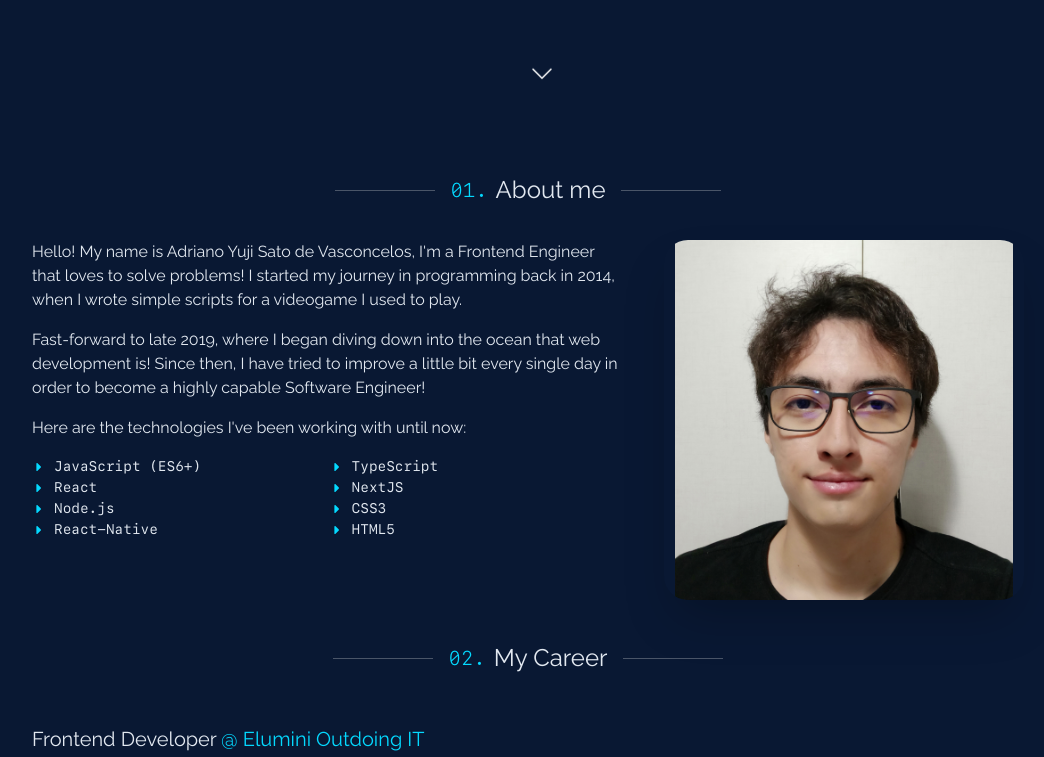
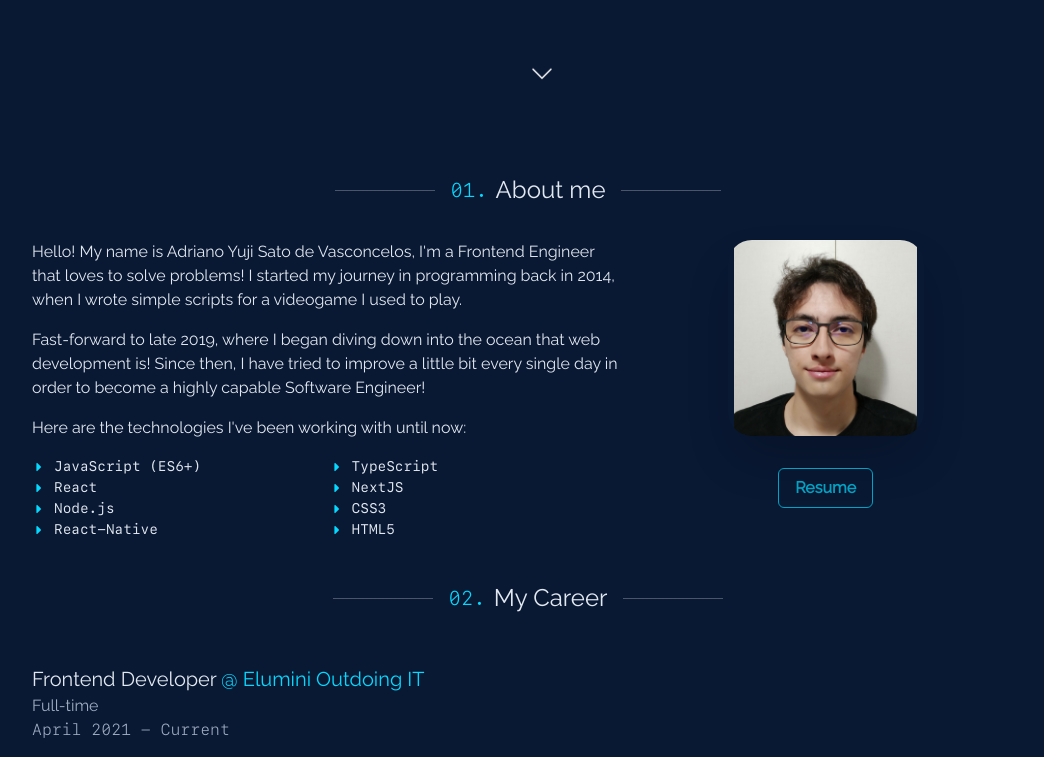
Before and after one commit to adrianoyuji/portfolio-v3, a Next.js app: page / in a window 1280 px wide. Shown: the part 648-1405 px from the top of the page, without its empty margins (112-1156 px from the left). Built offline with nearby package versions, Linux system fonts and the light colour scheme.

Commit message:
added gtm; added redume

```diff
--- a/components/About/About.tsx
+++ b/components/About/About.tsx
@@ -1,9 +1,10 @@
 import SectionNumber from "../SectionNumber/SectionNumber";
-import { Box, Text } from "@chakra-ui/react";
+import { Box, Text, Button } from "@chakra-ui/react";
 import Section from "components/Section";
 import React from "react";
 import { FaCaretRight } from "react-icons/fa";
 import Image from "next/image";
+import Link from "next/link";
 
 const TechStack: string[] = [
   "JavaScript (ES6+)",
@@ -57,16 +58,11 @@ const About = () => {
             ))}
           </Box>
         </Box>
-        <Box
-          flex="1"
-          display="flex"
-          flexDir="column"
-          alignItems={{ base: "center", md: "flex-end" }}
-        >
+        <Box flex="1" display="flex" flexDir="column" alignItems="center">
           <Box
             mt={{ base: "10", md: "0" }}
-            h={{ base: "256px", md: "360px" }}
-            w={{ base: "256px", md: "360px" }}
+            h={{ base: "256px", md: "196px" }}
+            w={{ base: "256px", md: "196px" }}
             position="relative"
             borderRadius="3xl"
             overflow="hidden"
@@ -85,6 +81,22 @@ const About = () => {
               title="Adriano Yuji Profile Picture"
             />
           </Box>
+
+          <Link
+            href="/files/Adriano Vasconcelos - CV [EN] Frontend Dev.pdf"
+            passHref
+          >
+            <Button
+              variant="outline"
+              colorScheme="cyan"
+              mt="8"
+              title="Check my resume/CV"
+              as="a"
+              target="_blank"
+            >
+              Resume
+            </Button>
+          </Link>
         </Box>
       </Box>
     </Section>
--- a/components/Header/Header.tsx
+++ b/components/Header/Header.tsx
@@ -28,7 +28,7 @@ const Header = ({ onOpenDrawer }: Props) => {
         scrollDirection === "down" ? "translate(0,-400px)" : "translate(0,0)"
       }
     >
-      <Section id="top" direction="row" as="div">
+      <Section id="header-container" direction="row" as="div">
         <Box w="100%" display="flex" flexDirection="row">
           <Logo />
           <NavBar onOpenDrawer={onOpenDrawer} />
--- a/pages/_app.tsx
+++ b/pages/_app.tsx
@@ -6,9 +6,20 @@ import "slick-carousel/slick/slick-theme.css";
 import type { AppProps } from "next/app";
 import { ChakraProvider } from "@chakra-ui/react";
 import theme from "styles/theme";
+import Script from "next/script";
 const MyApp = ({ Component, pageProps }: AppProps) => (
   <ChakraProvider theme={theme}>
     <Component {...pageProps} />
+    <Script
+      strategy="afterInteractive"
+      dangerouslySetInnerHTML={{
+        __html: `(function(w,d,s,l,i){w[l]=w[l]||[];w[l].push({'gtm.start':
+new Date().getTime(),event:'gtm.js'});var f=d.getElementsByTagName(s)[0],
+j=d.createElement(s),dl=l!='dataLayer'?'&l='+l:'';j.async=true;j.src=
+'https://www.googletagmanager.com/gtm.js?id='+i+dl;f.parentNode.insertBefore(j,f);
+})(window,document,'script','dataLayer','GTM-NFJSR29');`,
+      }}
+    />
   </ChakraProvider>
 );
 
--- /dev/null
+++ b/pages/_document.tsx
@@ -0,0 +1,21 @@
+import { Html, Head, Main, NextScript } from "next/document";
+
+export default function Document() {
+  return (
+    <Html>
+      <Head />
+      <body>
+        <noscript>
+          <iframe
+            src="https://www.googletagmanager.com/ns.html?id=GTM-NFJSR29"
+            height="0"
+            width="0"
+            style={{ display: "none", visibility: "hidden" }}
+          ></iframe>
+        </noscript>
+        <Main />
+        <NextScript />
+      </body>
+    </Html>
+  );
+}
```
Also changed, not shown: 1 other file (tests, documents, lock files or other folders).
